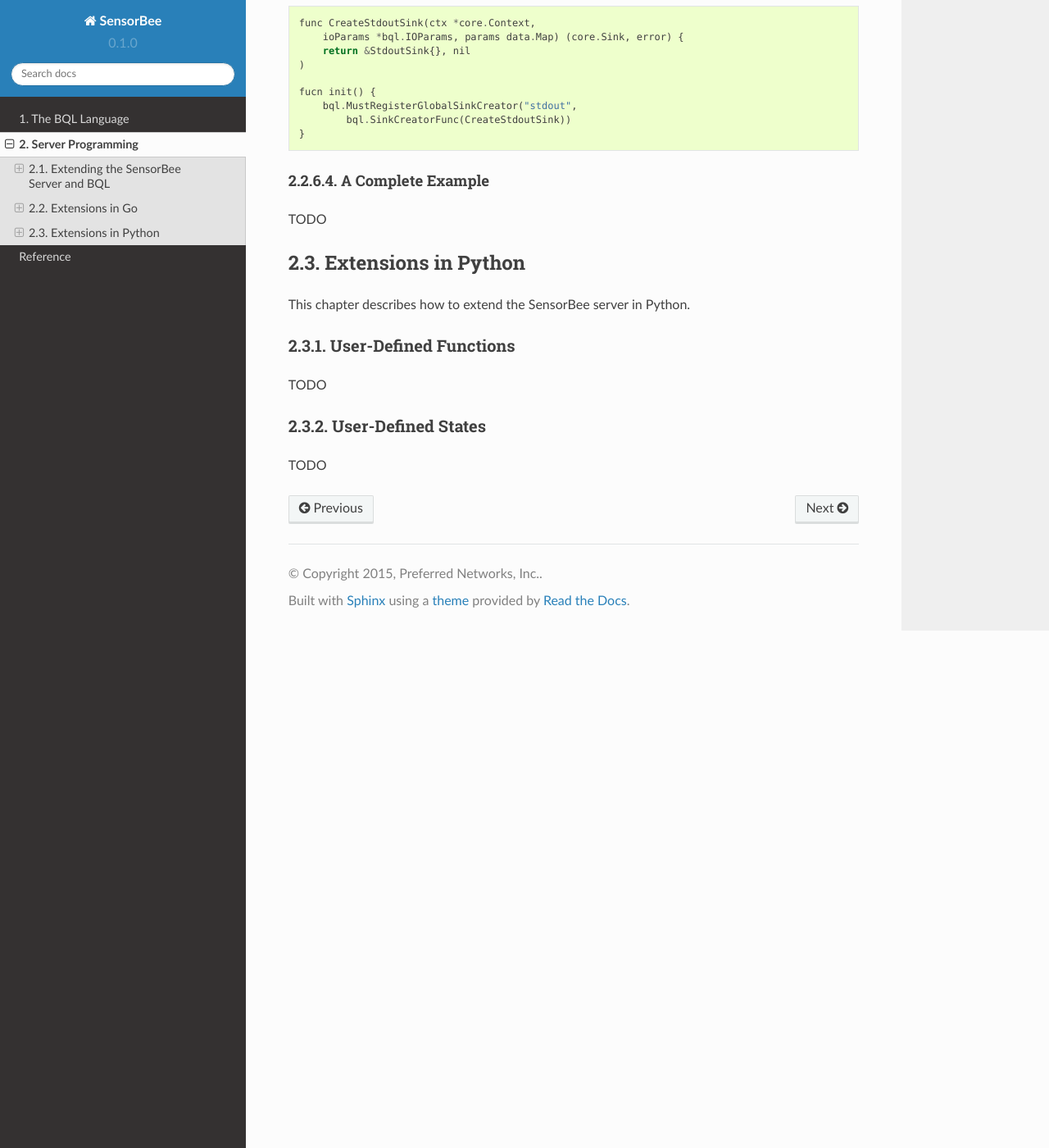
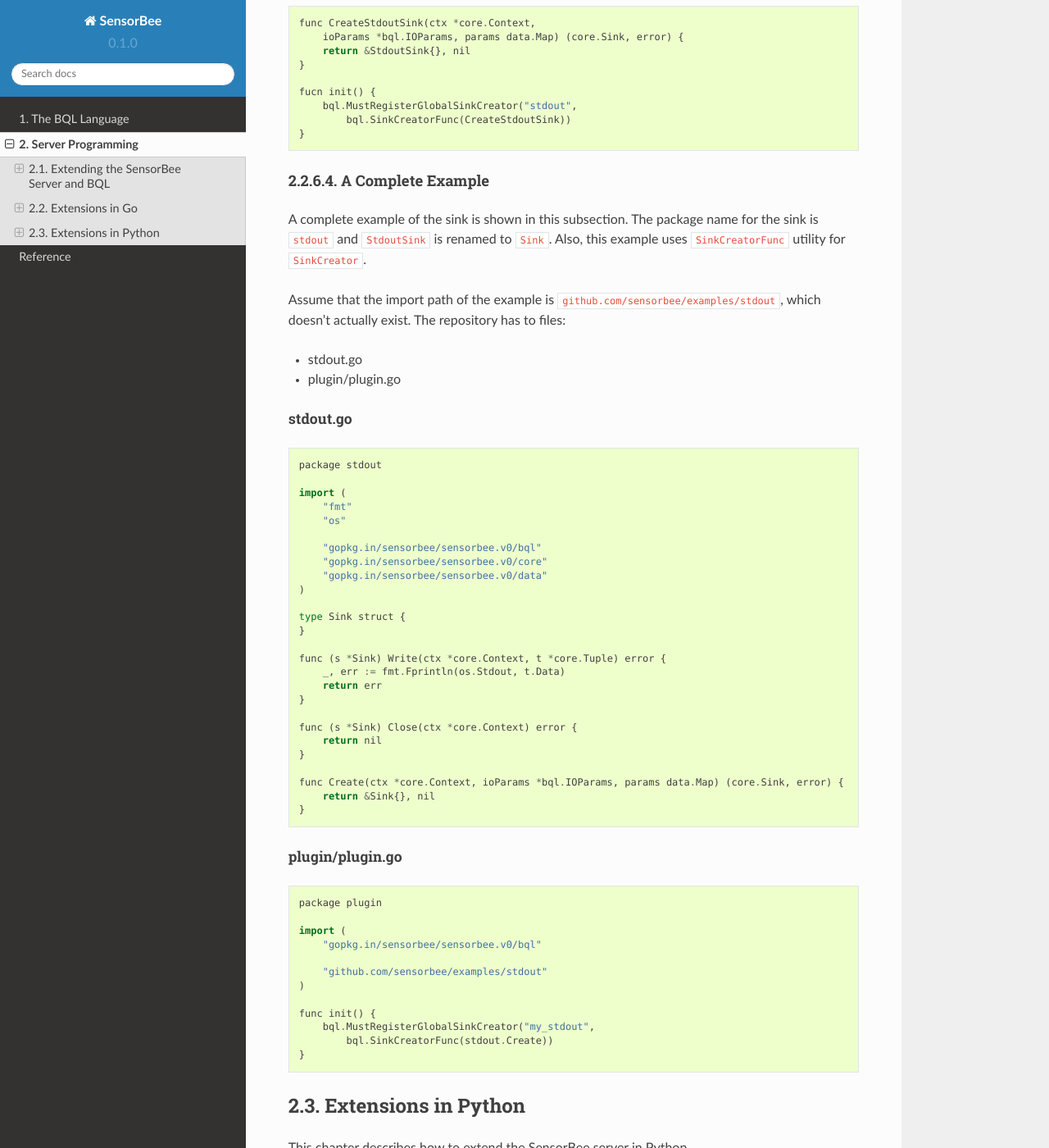
Before and after one commit to sensorbee/docs, a Sphinx documentation site: the page built from source/server_programming.rst, in a window 1280 px wide and 1400 px high, scrolled down 36160 px. Shown: the whole window at 82% size. Built offline with Sphinx 7.4.7 and the Read the Docs theme 2.0.0, drawn with Linux system fonts in a browser that asks for light colours; some of the changed text lies outside the part shown.

Commit message:
Add a complete example of a sink plugin

```diff
--- a/source/server_programming/go/sinks.rst
+++ b/source/server_programming/go/sinks.rst
@@ -26,7 +26,7 @@ The following example sink write a tuple as a JSON to stdout::
     }
 
     func (s *StdoutSink) Write(ctx *core.Context, t *core.Tuple) error {
-        _, err := io.WriteString(os.Stdout, t.Data.String())
+        _, err := fmt.Fprintln(os.Stdout, t.Data)
         return err
     }
 
@@ -74,7 +74,7 @@ The creator can be registered by ``RegisterGlobalSinkCreator`` or
     }
 
     func init() {
-        bql.MustRegisterGlobalSinkCreator("stdout", &StdoutSinkCreator{})
+        bql.MustRegisterGlobalSinkCreator("my_stdout", &StdoutSinkCreator{})
     }
 
 This sink doesn't have parameters specified in the ``WITH`` clause of the
@@ -97,7 +97,7 @@ pacakge. It converts a function having the same signature as
     func CreateStdoutSink(ctx *core.Context,
         ioParams *bql.IOParams, params data.Map) (core.Sink, error) {
         return &StdoutSink{}, nil
-    )
+    }
 
     fucn init() {
         bql.MustRegisterGlobalSinkCreator("stdout",
@@ -107,4 +107,64 @@ pacakge. It converts a function having the same signature as
 A Complete Example
 ------------------
 
-TODO
+A complete example of the sink is shown in this subsection. The package name for
+the sink is ``stdout`` and ``StdoutSink`` is renamed to ``Sink``. Also, this
+example uses ``SinkCreatorFunc`` utility for ``SinkCreator``.
+
+Assume that the import path of the example is
+``github.com/sensorbee/examples/stdout``, which doesn't actually exist. The
+repository has to files:
+
+* stdout.go
+* plugin/plugin.go
+
+stdout.go
+^^^^^^^^^
+
+::
+
+    package stdout
+
+    import (
+        "fmt"
+        "os"
+
+        "gopkg.in/sensorbee/sensorbee.v0/bql"
+        "gopkg.in/sensorbee/sensorbee.v0/core"
+        "gopkg.in/sensorbee/sensorbee.v0/data"
+    )
+
+    type Sink struct {
+    }
+
+    func (s *Sink) Write(ctx *core.Context, t *core.Tuple) error {
+        _, err := fmt.Fprintln(os.Stdout, t.Data)
+        return err
+    }
+
+    func (s *Sink) Close(ctx *core.Context) error {
+        return nil
+    }
+
+    func Create(ctx *core.Context, ioParams *bql.IOParams, params data.Map) (core.Sink, error) {
+        return &Sink{}, nil
+    }
+
+
+plugin/plugin.go
+^^^^^^^^^^^^^^^^
+
+::
+
+    package plugin
+
+    import (
+        "gopkg.in/sensorbee/sensorbee.v0/bql"
+
+        "github.com/sensorbee/examples/stdout"
+    )
+
+    func init() {
+        bql.MustRegisterGlobalSinkCreator("my_stdout",
+            bql.SinkCreatorFunc(stdout.Create))
+    }
```
